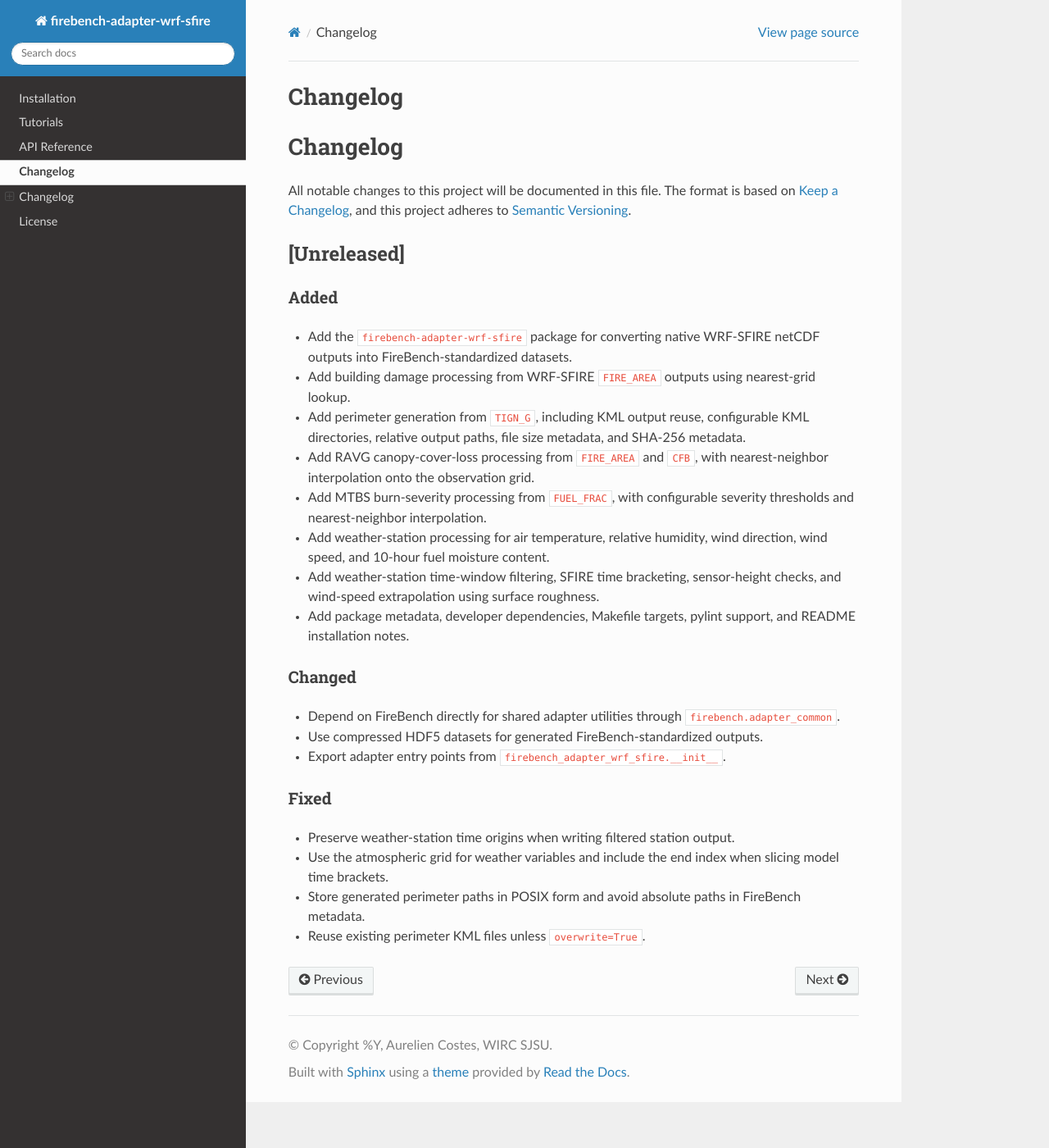
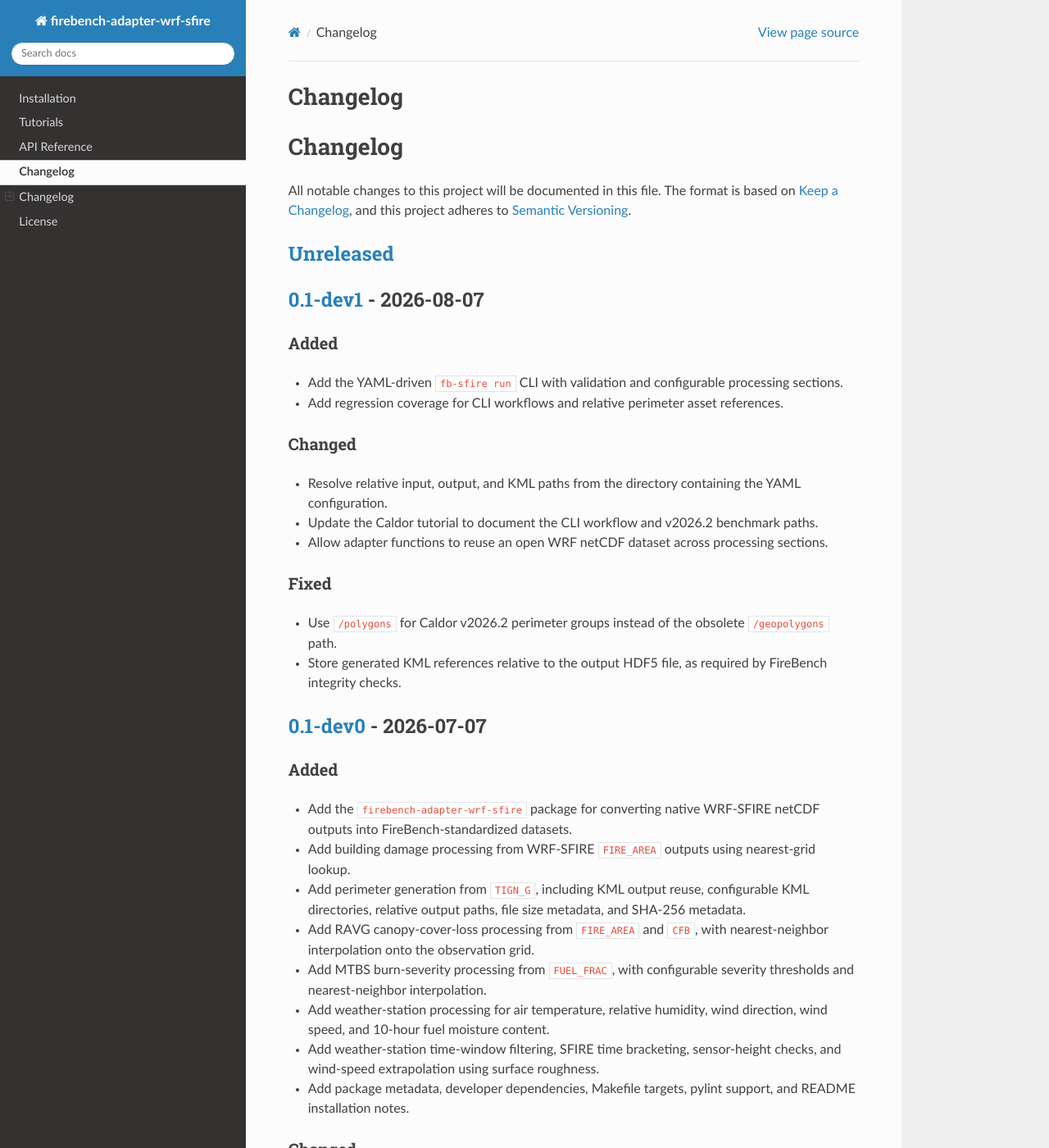
Before and after one commit to cdaumlobko-clgx/firebench-adapter-wrf-sfire, a Sphinx documentation site: the page built from docs/changelog.md, in a window 1280 px wide and 1400 px high. Shown: the whole window at 82% size. Built offline with Sphinx 7.4.7 and the Read the Docs theme 3.1.0, drawn with Linux system fonts in a browser that asks for light colours.

Commit message:
v0.1-dev1

```diff
--- a/CHANGELOG.md
+++ b/CHANGELOG.md
@@ -5,6 +5,24 @@ The format is based on [Keep a Changelog](https://keepachangelog.com/en/1.0.0/),
 and this project adheres to [Semantic Versioning](https://semver.org/).
 
 ## [Unreleased]
+
+## [0.1-dev1] - 2026-08-07
+
+### Added
+- Add the YAML-driven `fb-sfire run` CLI with validation and configurable processing sections.
+- Add regression coverage for CLI workflows and relative perimeter asset references.
+
+### Changed
+- Resolve relative input, output, and KML paths from the directory containing the YAML configuration.
+- Update the Caldor tutorial to document the CLI workflow and v2026.2 benchmark paths.
+- Allow adapter functions to reuse an open WRF netCDF dataset across processing sections.
+
+### Fixed
+- Use `/polygons` for Caldor v2026.2 perimeter groups instead of the obsolete `/geopolygons` path.
+- Store generated KML references relative to the output HDF5 file, as required by FireBench integrity checks.
+
+## [0.1-dev0] - 2026-07-07
+
 ### Added
 - Add the `firebench-adapter-wrf-sfire` package for converting native WRF-SFIRE netCDF outputs into FireBench-standardized datasets.
 - Add building damage processing from WRF-SFIRE `FIRE_AREA` outputs using nearest-grid lookup.
@@ -25,3 +43,7 @@ and this project adheres to [Semantic Versioning](https://semver.org/).
 - Use the atmospheric grid for weather variables and include the end index when slicing model time brackets.
 - Store generated perimeter paths in POSIX form and avoid absolute paths in FireBench metadata.
 - Reuse existing perimeter KML files unless `overwrite=True`.
+
+[Unreleased]: https://github.com/wirc-sjsu/firebench-adapter-wrf-sfire/compare/0.1-dev1...HEAD
+[0.1-dev1]: https://github.com/wirc-sjsu/firebench-adapter-wrf-sfire/compare/0.1-dev0...0.1-dev1
+[0.1-dev0]: https://github.com/wirc-sjsu/firebench-adapter-wrf-sfire/releases/tag/0.1-dev0
--- a/docs/conf.py
+++ b/docs/conf.py
@@ -6,7 +6,7 @@ sys.path.insert(0, os.path.abspath("../src"))
 project = "firebench-adapter-wrf-sfire"
 author = "WIRC SJSU"
 version = "0.1"
-release = "0.1"
+release = "0.1-dev1"
 copyright = "%Y, Aurelien Costes, WIRC SJSU"
 
 extensions = [
--- a/pyproject.toml
+++ b/pyproject.toml
@@ -4,7 +4,7 @@ build-backend = "hatchling.build"
 
 [project]
 name = "firebench-adapter-wrf-sfire"
-version = "0.1"
+version = "0.1-dev1"
 authors = [
     {name = "Aurélien Costes", email = "aurelien.costes31@gmail.com"},
 ]
```
